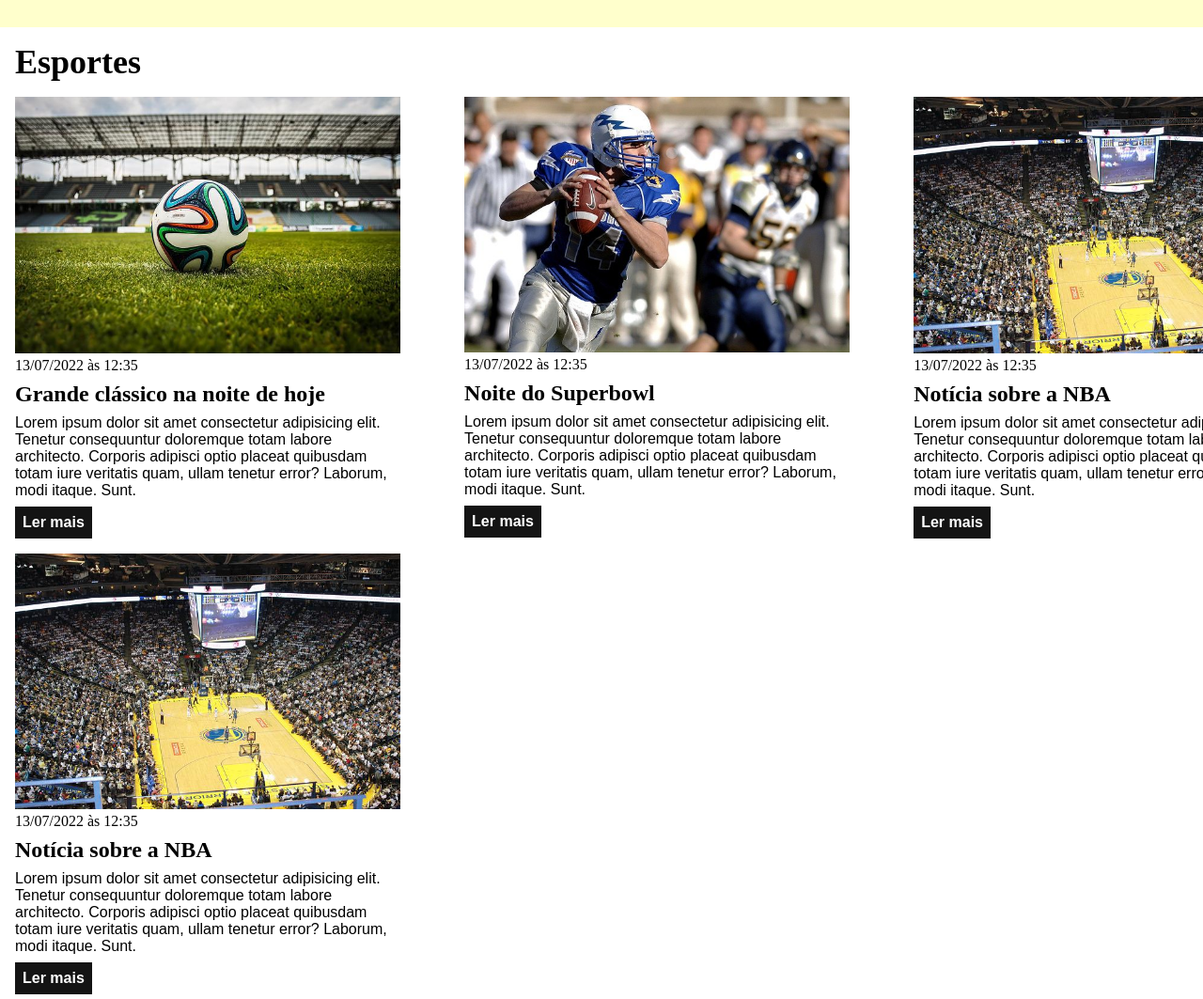
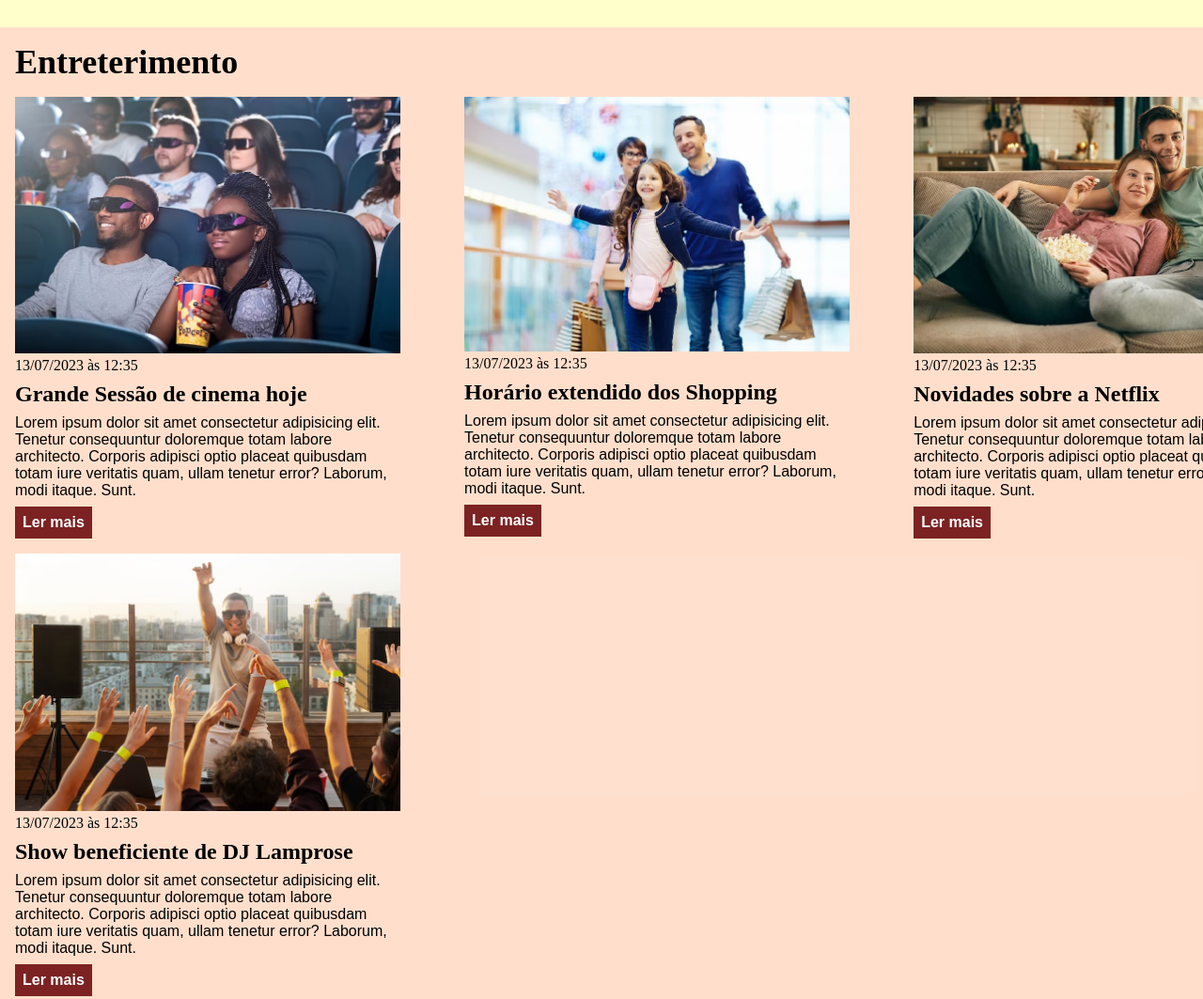
Before and after one commit to DevLeoSR/Curso_EBAC, a plain HTML site: page Exercicio_CSS/index.html in a window 1280 px wide. Shown: the part 1694-2757 px from the top of the page at 94% size. Drawn offline with Linux system fonts and the light colour scheme.

Commit message:
exercicio concluido

```diff
--- a/Exercicio_CSS/Style.css
+++ b/Exercicio_CSS/Style.css
@@ -26,6 +26,7 @@ header li {
     display: inline;
     font-family: Arial, Helvetica, sans-serif;
     font-weight: bold;
+
 }
 
 .container {
@@ -101,5 +102,21 @@ section h2{
 }
 
 #Economy .articles article a{
-    background-color: rgb(255, 166, 0);
+    background-color: rgba(255, 166, 0);
 }
+
+#Tecnologia {
+    background-color: rgba(0, 0, 255, 0.2);
+}
+
+#Tecnologia .articles article a{
+background-color: rgba(82, 82, 245);
+}
+
+#Entreterimento {
+    background-color: rgba(255, 96, 3, 0.2);
+}
+
+#Entreterimento .articles article a{
+    background-color: rgb(124, 34, 34) ;
+}
--- a/Exercicio_CSS/index.html
+++ b/Exercicio_CSS/index.html
@@ -18,6 +18,12 @@
                     </li>
                     <li>
                         <a href="#Economy" title="Ir para a seção de notícias">Economia</a>
+                    </li>
+                    <li>
+                        <a href="#Entreterimento" title="Ir para a seção de esportes">Entreterimento</a>
+                    </li>
+                    <li>
+                        <a href="#Tecnologia" title="Ir para a seção de notícias">Tecnologia</a>
                     </li>
                 </ul>
             </nav>
@@ -116,47 +122,47 @@
     </section>
     <section id="Entreterimento">
         <div class="container">
-            <h2>Esportes</h2>
+            <h2>Entreterimento</h2>
             <div class="articles">
                 <article>
-                    <img src="./imagens/futebol.jpg" alt="Bola de futebol no gramado" />
+                    <img src="./imagens/entreterimento01.jpg" alt="pessoas no cinema com oculos 3D" />
                     <header>
-                        <time>13/07/2022 às 12:35</time>
+                        <time>13/07/2023 às 12:35</time>
                     </header>
-                    <h3>Grande clássico na noite de hoje</h3>
+                    <h3>Grande Sessão de cinema hoje</h3>
                     <p>
                         Lorem ipsum dolor sit amet consectetur adipisicing elit. Tenetur consequuntur doloremque totam labore architecto. Corporis adipisci optio placeat quibusdam totam iure veritatis quam, ullam tenetur error? Laborum, modi itaque. Sunt.
                     </p>
                     <a href="#" title="Leia a notícia completa">Ler mais</a>
                 </article>
                 <article>
-                    <img src="./imagens/futebol-americano.jpg" alt="Jogador de futebol americano correndo com a bola na mão" />
+                    <img src="./imagens/entreterimento02.jpg" alt="Casal com sua filha no shopping" />
                     <header>
-                        <time>13/07/2022 às 12:35</time>
+                        <time>13/07/2023 às 12:35</time>
                     </header>
-                    <h3>Noite do Superbowl</h3>
+                    <h3>Horário extendido dos Shopping </h3>
                     <p>
                         Lorem ipsum dolor sit amet consectetur adipisicing elit. Tenetur consequuntur doloremque totam labore architecto. Corporis adipisci optio placeat quibusdam totam iure veritatis quam, ullam tenetur error? Laborum, modi itaque. Sunt.
                     </p>
                     <a href="#" title="Leia a notícia completa">Ler mais</a>
                 </article>
                 <article>
-                    <img src="./imagens/basquete.jpg" title="Vista aérea de uma quadra de basquete" />
+                    <img src="./imagens/entreterimento03.jpg" title="Casal no sofá comendo pipoca e assistindo TV" />
                     <header>
-                        <time>13/07/2022 às 12:35</time>
+                        <time>13/07/2023 às 12:35</time>
                     </header>
-                    <h3>Notícia sobre a NBA</h3>
+                    <h3>Novidades sobre a Netflix</h3>
                     <p>
                         Lorem ipsum dolor sit amet consectetur adipisicing elit. Tenetur consequuntur doloremque totam labore architecto. Corporis adipisci optio placeat quibusdam totam iure veritatis quam, ullam tenetur error? Laborum, modi itaque. Sunt.
                     </p>
                     <a href="#" title="Leia a notícia completa">Ler mais</a>
                 </article>
                 <article>
-                    <img src="./imagens/basquete.jpg" title="Vista aérea de uma quadra de basquete" />
+                    <img src="./imagens/entreterimento04.jpg" title="DJ famoso se apresentando na festa" />
                     <header>
-                        <time>13/07/2022 às 12:35</time>
+                        <time>13/07/2023 às 12:35</time>
                     </header>
-                    <h3>Notícia sobre a NBA</h3>
+                    <h3> Show beneficiente de DJ Lamprose </h3>
                     <p>
                         Lorem ipsum dolor sit amet consectetur adipisicing elit. Tenetur consequuntur doloremque totam labore architecto. Corporis adipisci optio placeat quibusdam totam iure veritatis quam, ullam tenetur error? Laborum, modi itaque. Sunt.
                     </p>
@@ -167,47 +173,47 @@
     </section>
     <section id="Tecnologia">
         <div class="container">
-            <h2>Esportes</h2>
+            <h2>Tecnologia</h2>
             <div class="articles">
                 <article>
-                    <img src="./imagens/futebol.jpg" alt="Bola de futebol no gramado" />
+                    <img src="./imagens/tecnologia01.jpg" alt="um notebook operado por uma moça no site da wikipedia" />
                     <header>
-                        <time>13/07/2022 às 12:35</time>
+                        <time>13/07/2023 às 12:35</time>
                     </header>
-                    <h3>Grande clássico na noite de hoje</h3>
+                    <h3>Grande atualização para os notebooks</h3>
                     <p>
                         Lorem ipsum dolor sit amet consectetur adipisicing elit. Tenetur consequuntur doloremque totam labore architecto. Corporis adipisci optio placeat quibusdam totam iure veritatis quam, ullam tenetur error? Laborum, modi itaque. Sunt.
                     </p>
                     <a href="#" title="Leia a notícia completa">Ler mais</a>
                 </article>
                 <article>
-                    <img src="./imagens/futebol-americano.jpg" alt="Jogador de futebol americano correndo com a bola na mão" />
+                    <img src="./imagens/tecnologia02.jpg" alt="grafico  mostrando as facilidade das redes 5G" />
                     <header>
                         <time>13/07/2022 às 12:35</time>
                     </header>
-                    <h3>Noite do Superbowl</h3>
+                    <h3>Redes do 5G chegam em todo brasil</h3>
                     <p>
                         Lorem ipsum dolor sit amet consectetur adipisicing elit. Tenetur consequuntur doloremque totam labore architecto. Corporis adipisci optio placeat quibusdam totam iure veritatis quam, ullam tenetur error? Laborum, modi itaque. Sunt.
                     </p>
                     <a href="#" title="Leia a notícia completa">Ler mais</a>
                 </article>
                 <article>
-                    <img src="./imagens/basquete.jpg" title="Vista aérea de uma quadra de basquete" />
+                    <img src="./imagens/tecnologia03.jpg" title="um par de mão  segurando um atomo na cor azul" />
                     <header>
-                        <time>13/07/2022 às 12:35</time>
+                        <time>13/07/2023 às 12:35</time>
                     </header>
-                    <h3>Notícia sobre a NBA</h3>
+                    <h3>Nova descoberta científica da NASA</h3>
                     <p>
                         Lorem ipsum dolor sit amet consectetur adipisicing elit. Tenetur consequuntur doloremque totam labore architecto. Corporis adipisci optio placeat quibusdam totam iure veritatis quam, ullam tenetur error? Laborum, modi itaque. Sunt.
                     </p>
                     <a href="#" title="Leia a notícia completa">Ler mais</a>
                 </article>
                 <article>
-                    <img src="./imagens/basquete.jpg" title="Vista aérea de uma quadra de basquete" />
+                    <img src="./imagens/tecnologia04.jpg" title="mulher usando monitor virtual multidimencional" />
                     <header>
                         <time>13/07/2022 às 12:35</time>
                     </header>
-                    <h3>Notícia sobre a NBA</h3>
+                    <h3>Nova tecnologia de monitores </h3>
                     <p>
                         Lorem ipsum dolor sit amet consectetur adipisicing elit. Tenetur consequuntur doloremque totam labore architecto. Corporis adipisci optio placeat quibusdam totam iure veritatis quam, ullam tenetur error? Laborum, modi itaque. Sunt.
                     </p>
```
Also changed, not shown: Exercicio_CSS/imagens/entreterimento01.jpg (added), Exercicio_CSS/imagens/entreterimento02.jpg (added), Exercicio_CSS/imagens/entreterimento03.jpg (added), Exercicio_CSS/imagens/entreterimento04.jpg (added), Exercicio_CSS/imagens/tecnologia01.jpg (added), Exercicio_CSS/imagens/tecnologia02.jpg (added), Exercicio_CSS/imagens/tecnologia03.jpg (added), Exercicio_CSS/imagens/tecnologia04.jpg (added).
